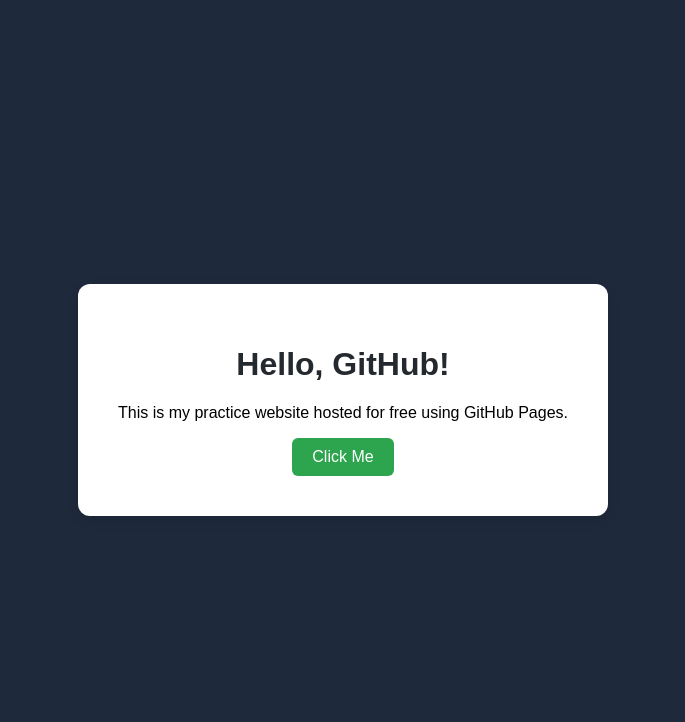
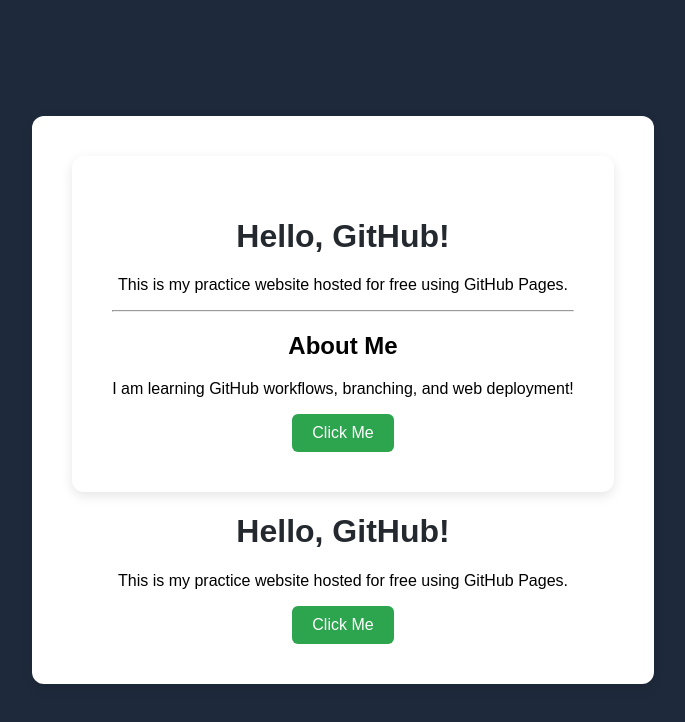
Before and after one commit to deepakudhwaniji/deepakudhwani.github.io, a plain HTML site: page index.html in a window 1280 px wide. Shown: the whole page, without its empty margins (297-982 px from the left). Drawn offline with Linux system fonts and the light colour scheme.

Commit message:
Add About Me section

```diff
--- a/index.html
+++ b/index.html
@@ -1,3 +1,13 @@
+<!DOCTYPE html>
+<html lang="en">
+<head>
+    <meta charset="UTF-8">
+    <meta name="viewport" content="width=device-width, initial-scale=1.0">
+    <title>My Practice Website</title>
+    <link rel="stylesheet" href="style.css">
+</head>
+<body>
+    <div class="card">
 <!DOCTYPE html>
 <html lang="en">
 <head>
@@ -10,6 +20,11 @@
     <div class="card">
         <h1>Hello, GitHub!</h1>
         <p>This is my practice website hosted for free using GitHub Pages.</p>
+
+        <hr>
+        <h2>About Me</h2>
+        <p>I am learning GitHub workflows, branching, and web deployment!</p>
+
         <button id="greetBtn">Click Me</button>
     </div>
 
@@ -20,3 +35,17 @@
     </script>
 </body>
 </html>
+
+
+        <h1>Hello, GitHub!</h1>
+        <p>This is my practice website hosted for free using GitHub Pages.</p>
+        <button id="greetBtn">Click Me</button>
+    </div>
+
+    <script>
+        document.getElementById('greetBtn').addEventListener('click', function() {
+            alert('Success! Your JavaScript is working.');
+        });
+    </script>
+</body>
+</html>
```
